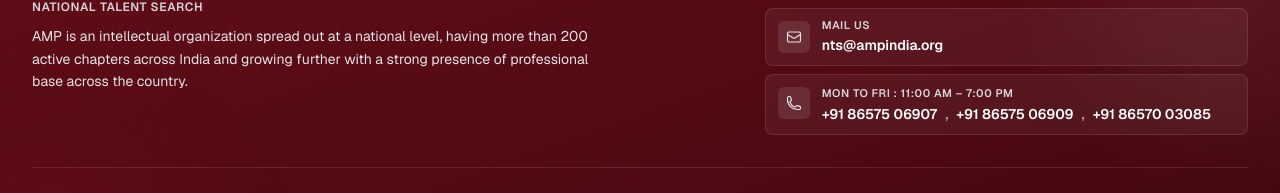
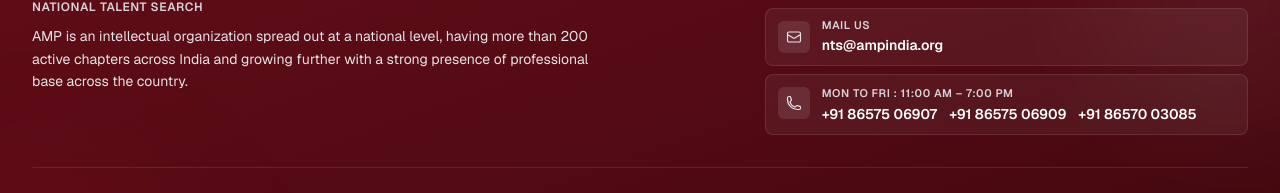
Before and after one commit to ansariafzal-ka/AMP-World-NTS-Web-Application-, a Next.js app: page / in a window 1280 px wide. Shown: the part 6020-6213 px from the top of the page. Built offline with nearby package versions, Linux system fonts and the light colour scheme.

Commit message:
Remove commas separating phone numbers in footer

```diff
--- a/src/components/layout/footer.tsx
+++ b/src/components/layout/footer.tsx
@@ -200,21 +200,19 @@
                   <span className="block text-[11px] font-semibold uppercase tracking-wider text-zinc-300">
                     Mon to Fri : 11:00 AM – 7:00 PM
                   </span>
-                  <div className="mt-0.5 flex flex-wrap items-center gap-x-2 gap-y-0.5 text-xs sm:text-sm font-semibold text-white">
+                  <div className="mt-0.5 flex flex-wrap items-center gap-x-3 gap-y-1 text-xs sm:text-sm font-semibold text-white">
                     <a
                       href="tel:+918657506907"
                       className="hover:text-zinc-200 hover:underline transition-colors"
                     >
                       +91 86575 06907
                     </a>
-                    <span className="text-zinc-400">,</span>
                     <a
                       href="tel:+918657506909"
                       className="hover:text-zinc-200 hover:underline transition-colors"
                     >
                       +91 86575 06909
                     </a>
-                    <span className="text-zinc-400">,</span>
                     <a
                       href="tel:+918657003085"
                       className="hover:text-zinc-200 hover:underline transition-colors"
```
